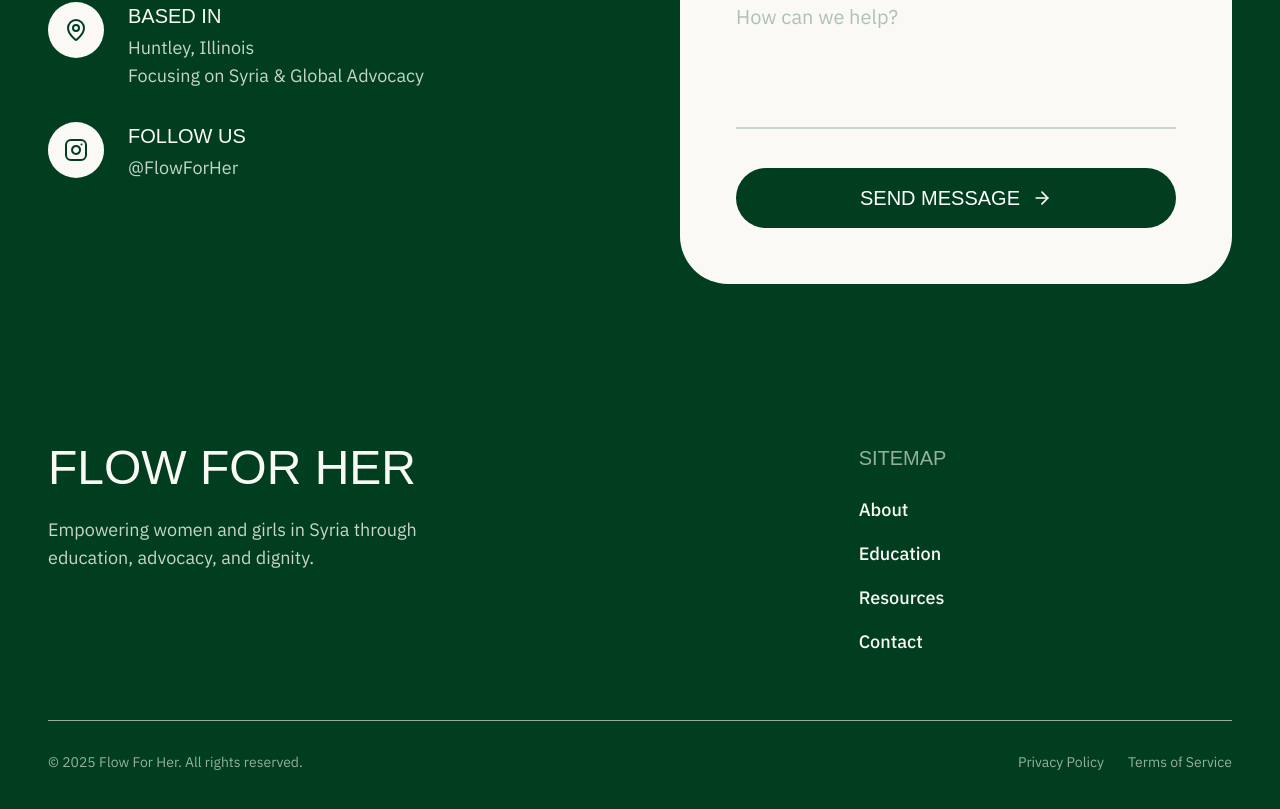
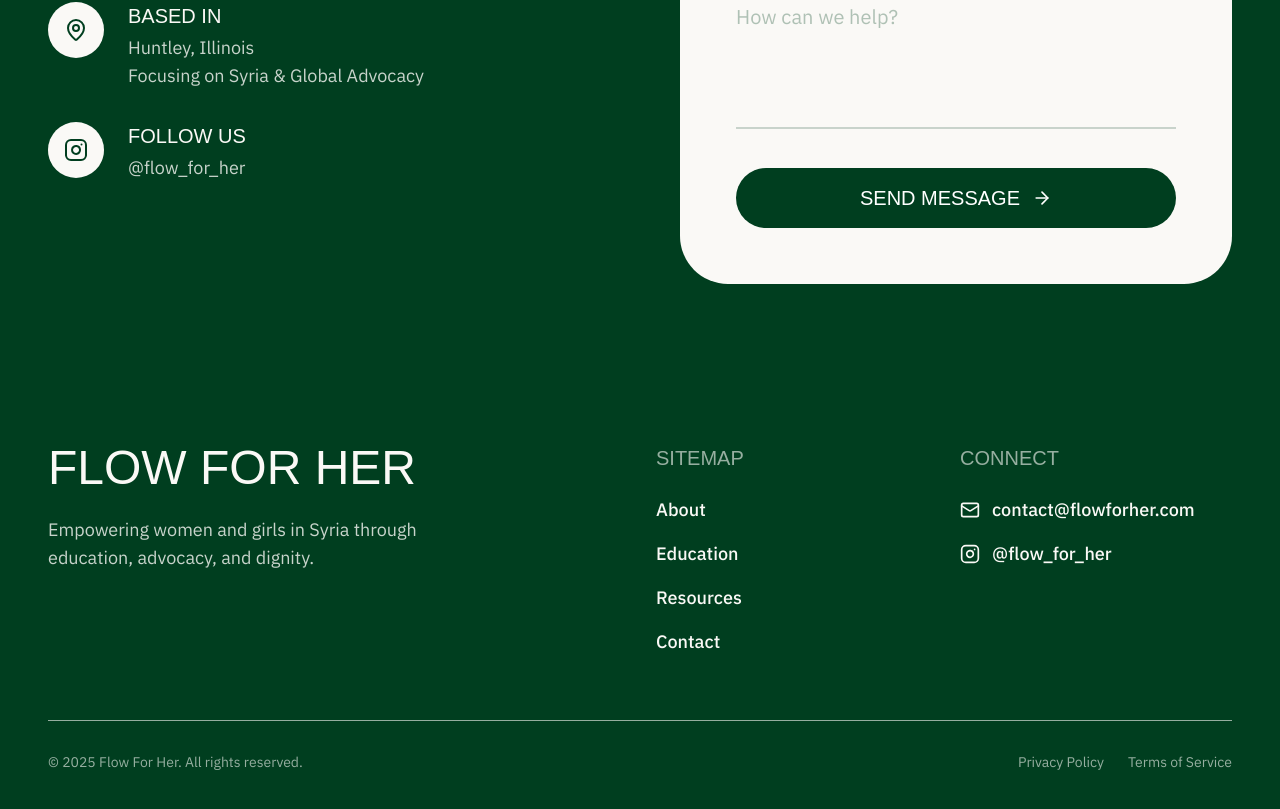
Before and after one commit to kiroiscoding/FlowForHer, a Next.js app: page /contact in a window 1280 px wide. Shown: the part 607-1416 px from the top of the page. Built offline with nearby package versions, Linux system fonts and the light colour scheme; a web font is replaced by a local one.

Commit message:
Add email + Instagram to footer; update handle

```diff
--- a/src/app/contact/page.tsx
+++ b/src/app/contact/page.tsx
@@ -49,8 +49,13 @@ export default function Contact() {
                                 </div>
                                 <div>
                                     <h3 className="font-display text-xl uppercase mb-1">Follow Us</h3>
-                                    <a href="#" className="text-lg opacity-80 hover:opacity-100 transition-opacity">
-                                        @FlowForHer
+                                    <a
+                                        href="https://www.instagram.com/flow_for_her/"
+                                        target="_blank"
+                                        rel="noreferrer"
+                                        className="text-lg opacity-80 hover:opacity-100 transition-opacity"
+                                    >
+                                        @flow_for_her
                                     </a>
                                 </div>
                             </div>
--- a/src/components/Footer.tsx
+++ b/src/components/Footer.tsx
@@ -4,6 +4,7 @@ import Link from "next/link";
 import { usePathname } from "next/navigation";
 import { useLanguage } from "@/context/LanguageContext";
 import { clsx } from "clsx";
+import { Instagram, Mail } from "lucide-react";
 
 export const Footer = () => {
     const { language } = useLanguage();
@@ -41,7 +42,7 @@ export const Footer = () => {
         <footer className={clsx("py-20 px-6 md:px-12 transition-colors duration-500", themeClass)}>
             <div className="max-w-7xl mx-auto">
 
-                <div className="grid grid-cols-1 md:grid-cols-3 gap-12 md:gap-8 mb-16">
+                <div className="grid grid-cols-1 md:grid-cols-4 gap-12 md:gap-8 mb-16">
                     {/* Brand */}
                     <div className="col-span-1 md:col-span-2">
                         <Link href="/" className="font-display text-3xl sm:text-4xl md:text-5xl uppercase mb-6 block">
@@ -67,6 +68,29 @@ export const Footer = () => {
                             ))}
                         </ul>
                     </div>
+
+                    {/* Connect */}
+                    <div>
+                        <h3 className="font-display text-xl uppercase mb-6 opacity-60">Connect</h3>
+                        <div className="space-y-4 font-sans text-lg font-medium">
+                            <a
+                                href="mailto:contact@flowforher.com"
+                                className="inline-flex items-center gap-3 hover:opacity-70 transition-opacity"
+                            >
+                                <Mail className="w-5 h-5" />
+                                <span className="select-text">contact@flowforher.com</span>
+                            </a>
+                            <a
+                                href="https://www.instagram.com/flow_for_her/"
+                                target="_blank"
+                                rel="noreferrer"
+                                className="inline-flex items-center gap-3 hover:opacity-70 transition-opacity"
+                            >
+                                <Instagram className="w-5 h-5" />
+                                <span className="select-text">@flow_for_her</span>
+                            </a>
+                        </div>
+                    </div>
                 </div>
 
                 {/* Bottom Bar */}
```
